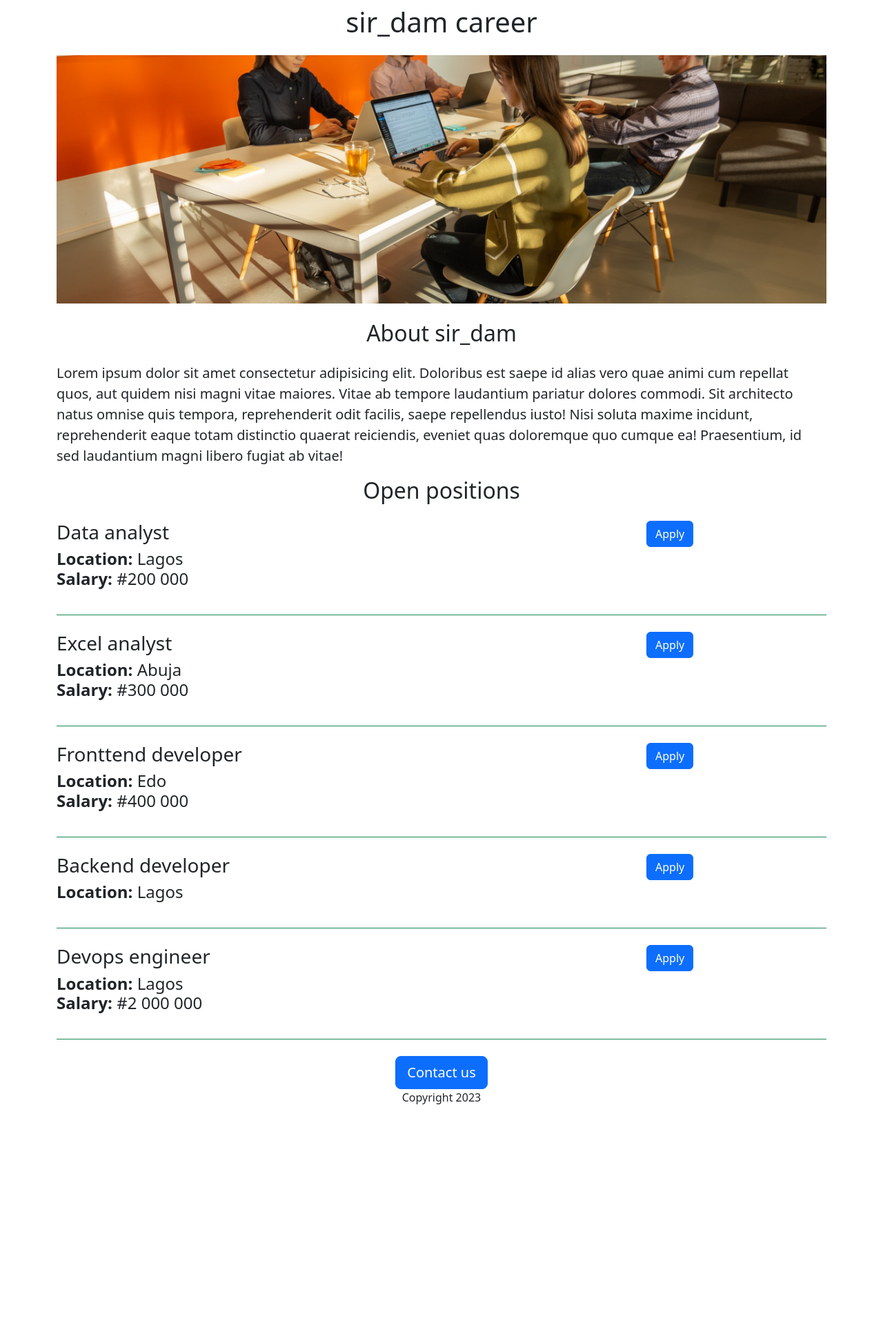
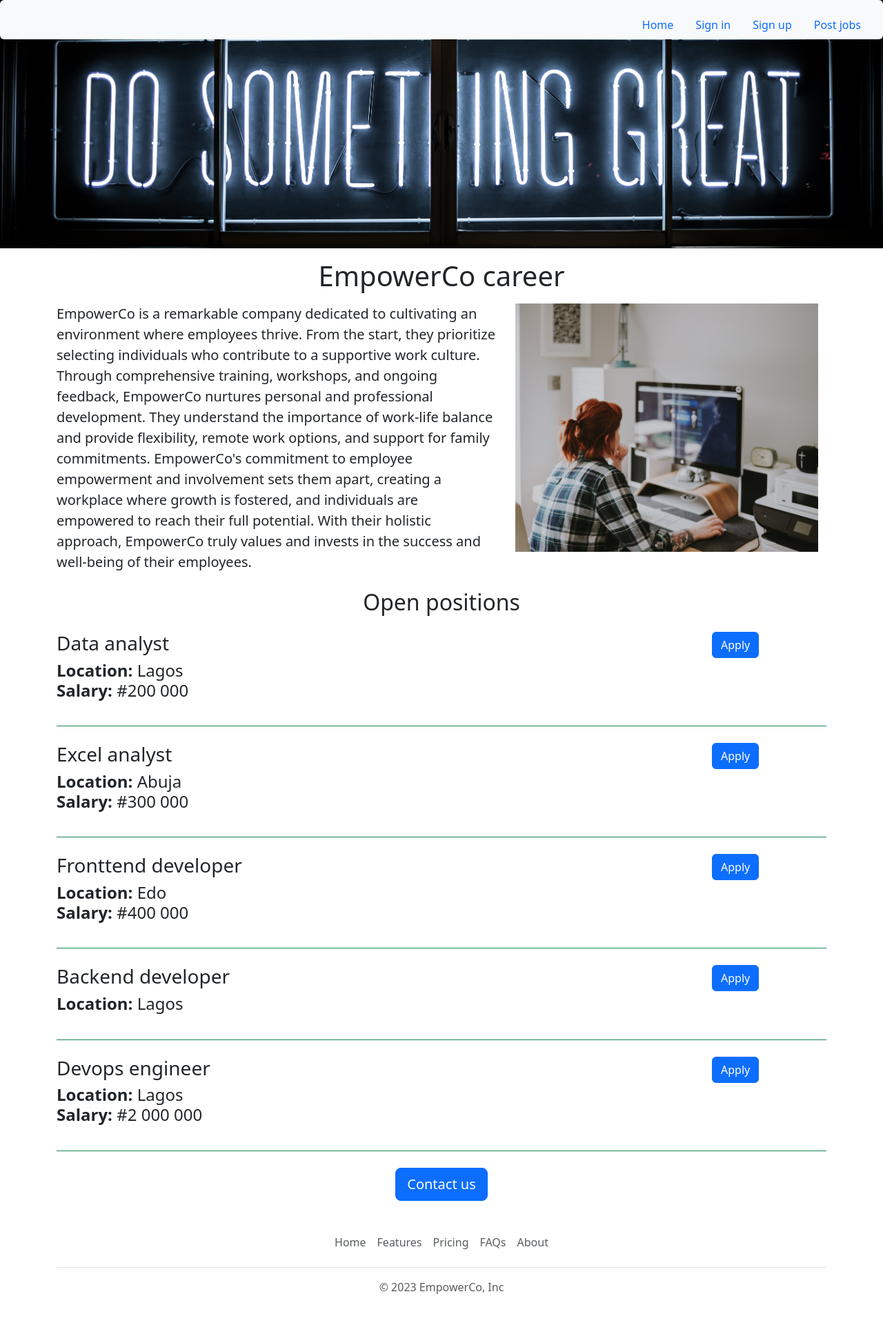
Before and after one commit to OLUDAMI08/portfolio_project, a Flask app: page / in a window 1280 px wide. Shown: the whole page at 69% size. Before the commit the page ends 1601 px from the top, so only its background shows below. Run offline with Flask 3, Linux system fonts and the light colour scheme.

Commit message:
functional and dynamic update

```diff
--- /dev/null
+++ b/templates/footer.html
@@ -0,0 +1,22 @@
+<div class="container">
+  <footer class="py-3 my-4">
+    <ul class="nav justify-content-center border-bottom pb-3 mb-3">
+      <li class="nav-item">
+        <a href="#" class="nav-link px-2 text-body-secondary">Home</a>
+      </li>
+      <li class="nav-item">
+        <a href="#" class="nav-link px-2 text-body-secondary">Features</a>
+      </li>
+      <li class="nav-item">
+        <a href="#" class="nav-link px-2 text-body-secondary">Pricing</a>
+      </li>
+      <li class="nav-item">
+        <a href="#" class="nav-link px-2 text-body-secondary">FAQs</a>
+      </li>
+      <li class="nav-item">
+        <a href="#" class="nav-link px-2 text-body-secondary">About</a>
+      </li>
+    </ul>
+    <p class="text-center text-body-secondary">&copy; 2023 EmpowerCo, Inc</p>
+  </footer>
+</div>
--- a/templates/home.html
+++ b/templates/home.html
@@ -20,26 +20,37 @@
     </style>
   </head>
   <body>
+    {%include 'nav.html'%}
+    <img src="/static/great.jpg" class="img-fluid" id="banner" alt="" />
     <div class="container">
-      <h1 class="text-center mt-2 mb-4">sir_dam career</h1>
-      <img src="/static/apply.jpg" class="img-fluid" id="banner" alt="" />
-      <h2 class="text-center mt-2 mb-4">About sir_dam</h2>
-      <p class="lead">
-        Lorem ipsum dolor sit amet consectetur adipisicing elit. Doloribus est
-        saepe id alias vero quae animi cum repellat quos, aut quidem nisi magni
-        vitae maiores. Vitae ab tempore laudantium pariatur dolores commodi. Sit
-        architecto natus omnise quis tempora, reprehenderit odit facilis, saepe
-        repellendus iusto! Nisi soluta maxime incidunt, reprehenderit eaque
-        totam distinctio quaerat reiciendis, eveniet quas doloremque quo cumque
-        ea! Praesentium, id sed laudantium magni libero fugiat ab vitae!
-      </p>
+      <h1 class="text-center mt-8 pt-0 mb-3">EmpowerCo career</h1>
+
+      <div class="row">
+        <p class="lead col-md-7">
+          EmpowerCo is a remarkable company dedicated to cultivating an
+          environment where employees thrive. From the start, they prioritize
+          selecting individuals who contribute to a supportive work culture.
+          Through comprehensive training, workshops, and ongoing feedback,
+          EmpowerCo nurtures personal and professional development. They
+          understand the importance of work-life balance and provide
+          flexibility, remote work options, and support for family commitments.
+          EmpowerCo's commitment to employee empowerment and involvement sets
+          them apart, creating a workplace where growth is fostered, and
+          individuals are empowered to reach their full potential. With their
+          holistic approach, EmpowerCo truly values and invests in the success
+          and well-being of their employees.
+        </p>
+        <div class="col-5 d-none d-md-block">
+          <img src="/static/working.jpg" height="360px" alt="" />
+        </div>
+      </div>
       <h2 class="text-center mt-2 mb-4">Open positions</h2>
       {% for job in jobs%} {%include 'jobitems.html'%} {%endfor%}
 
       <div class="text-center">
         <button type="button" class="btn btn-primary btn-lg">Contact us</button>
-        <p mt-2 mb-4>Copyright 2023</p>
       </div>
     </div>
+    {%include 'footer.html'%}
   </body>
 </html>
--- a/templates/jobitems.html
+++ b/templates/jobitems.html
@@ -1,6 +1,6 @@
 <div class="h4 pb-2 mb-4 border-bottom border-success">
   <div class="row">
-    <div class="col-9">
+    <div class="col-10">
       <div>
         <h3>{{ job.get('title')}}</h3>
       </div>
@@ -17,7 +17,7 @@
       {%endif%} <br />
     </div>
 
-    <div class="d-grid gap-2 d-md-block col-3">
+    <div class="d-grid gap-2 d-md-block col-2">
       <button class="btn btn-primary" type="button">Apply</button>
     </div>
   </div>
--- /dev/null
+++ b/templates/nav.html
@@ -0,0 +1,21 @@
+<ul
+  class="nav justify-content-end shadow-sm p-3 mb-5 bg-body-tertiary rounded fixed-top"
+>
+  <li class="nav-item">
+    <a class="nav-link active" aria-current="page" href="#">Home</a>
+  </li>
+  <li class="nav-item">
+    <a class="nav-link" href="#">Sign in</a>
+  </li>
+  <li class="nav-item">
+    <a class="nav-link" href="#">Sign up</a>
+  </li>
+  <li class="nav-item">
+    <a class="nav-link" href="#">Post jobs</a>
+  </li>
+</ul>
+<style>
+  ul {
+    height: 57px;
+  }
+</style>
```
Also changed, not shown: static/great.jpg (added), static/working.jpg (added).
